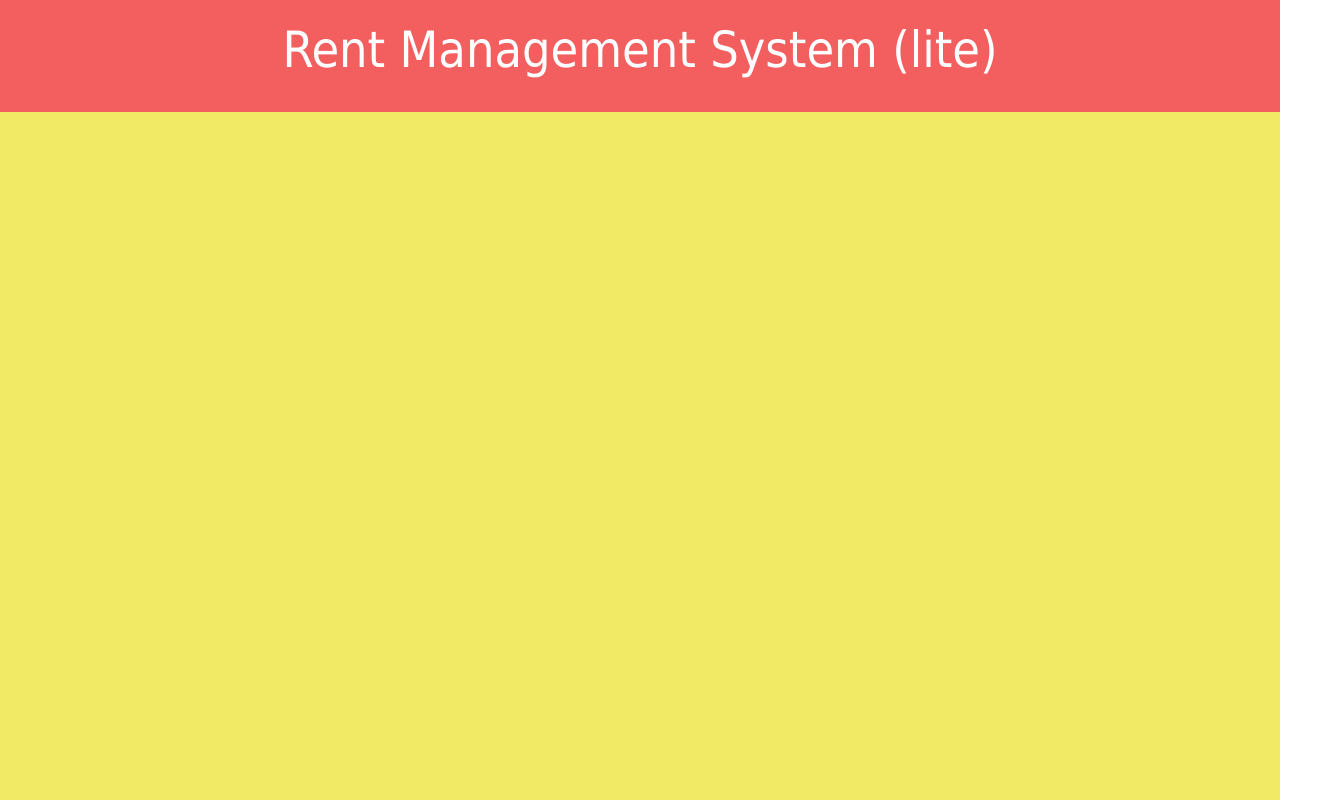
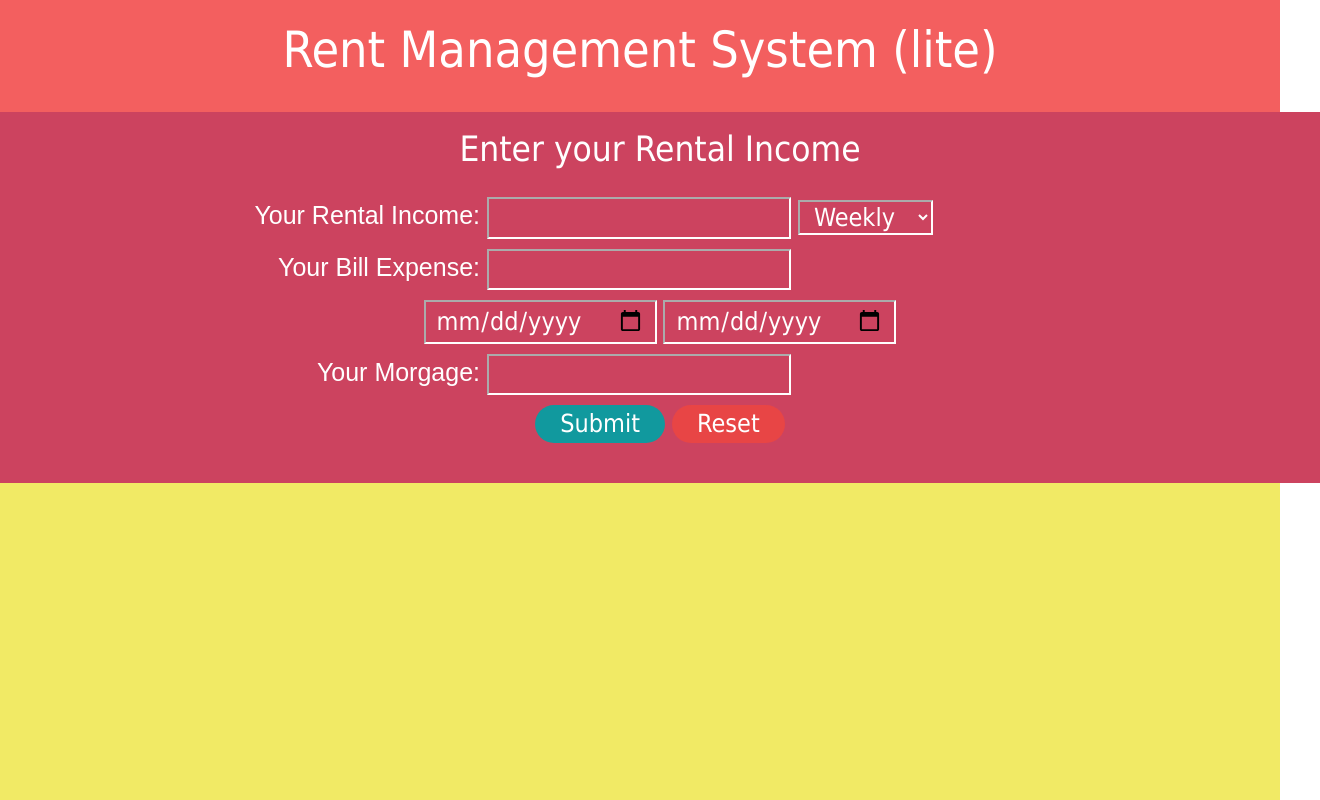
Before and after one commit to GeekBrucy/RentMng, a plain HTML site: page index.html in a window 1280 px wide. Shown: the whole page, 1320 px wide, since content can reach past the window. Drawn offline with Linux system fonts and the light colour scheme.

Commit message:
pg-body basic layout finish

```diff
--- a/assets/css/style.css
+++ b/assets/css/style.css
@@ -1,10 +1,3 @@
-/*
-colors
-  #F35F5F orange - header footer
-  #CC435F red - content
-  #F1EA65 yellow - content
-  #36A3EB blue - for button
-*/
 /****************** customize reset START ******************/
 *, a {
   color: #fff;
@@ -14,6 +7,20 @@ html {
 }
 body {
   height: 100%;
+}
+input, select {
+  background-color: #cc435f;
+  border: .04rem inset #fff;
+  padding: 0 .2rem;
+}
+button.btn-submit, input.btn-reset {
+  padding: 0 .5rem;
+  background-color: #11999E;
+  border-radius: .5rem;
+}
+input.btn-reset {
+  border: 0;
+  background-color: #E84545;
 }
 /****************** customize reset END ******************/
 
@@ -25,23 +32,57 @@ body {
 }
 /****************** tools END ******************/
 
-/****************** header CSS START ******************/
+/****************** pg-header CSS START ******************/
 body {
   background: #F1EA65;
 }
 
-header.pg-header {
+.pg-header {
   background: #f35f5f;
   line-height: 100px;
   text-align: center;
 }
 
-header.pg-header h1 {
+.pg-header h1 {
   font-size: 1rem;
   display: inline-block;
 }
 
-header.pg-header ul, header.pg-header li{
+.pg-header ul, .pg-header li{
   display: inline-block
 }
-/****************** header CSS END ******************/
+/****************** pg-header CSS END ******************/
+
+/* pg-content CSS START */
+.pg-content .content-title {
+  text-align: center
+}
+.pg-content .container {
+  padding: .4rem
+}
+.pg-content .container h1 {
+  font-size: .7rem;
+  display: inline-block;
+}
+
+.content-body form {
+  width: 960px;
+  margin: 0 auto;
+  padding: .4rem;
+  font-size: .5rem;
+}
+.content-body form .input-group {
+  margin: .2rem 0
+}
+.content-body .input-group label {
+  display: inline-block;
+  text-align: right;
+  width: 6rem;
+}
+.content-body .date-input {
+  text-align: center
+}
+.content-body .submit {
+  text-align: center;
+}
+/* pg-content CSS END */
--- a/index.html
+++ b/index.html
@@ -13,6 +13,42 @@
   <header class="pg-header">
     <h1>Rent Management System (lite)</h1>
   </header>
+  <section class="pg-content">
+    <div class="container">
+      <div class="content-title">
+        <h1>Enter your Rental Income</h1>
+      </div>
+      <div class="content-body">
+        <form>
+          <div class="input-group">
+            <label for="income">Your Rental Income:</label>
+            <input id="income" name="income" type="number">
+            <select name="frequency" id="frequency">
+              <option value="weekly" selected="selected">Weekly</option>
+              <option value="monthly">Monthly</option>
+            </select>
+          </div>
+          <div class="input-group">
+            <label for="bill">Your Bill Expense:</label>
+            <input id="bill" name="bill" type="number">
+          </div>
+          <div class="input-group date-input">
+            <input type="date" id="fromDate">
+            <input type="date" id="toDate">
+          </div>
+          <div class="input-group">
+            <label for="morgage">Your Morgage:</label>
+            <input id="morgage" name="morgage" type="number">
+          </div>
+          <div class="submit">
+            <button class="btn-submit">Submit</button>
+            <input type="reset" class="btn-reset" value="Reset">
+          </div>
+        </form>
+        <div class="result"></div>
+      </div>
+    </div>
+  </section>
   <!-- header END -->
   <script src="./assets/js/main.js"></script>
 </body>
```
